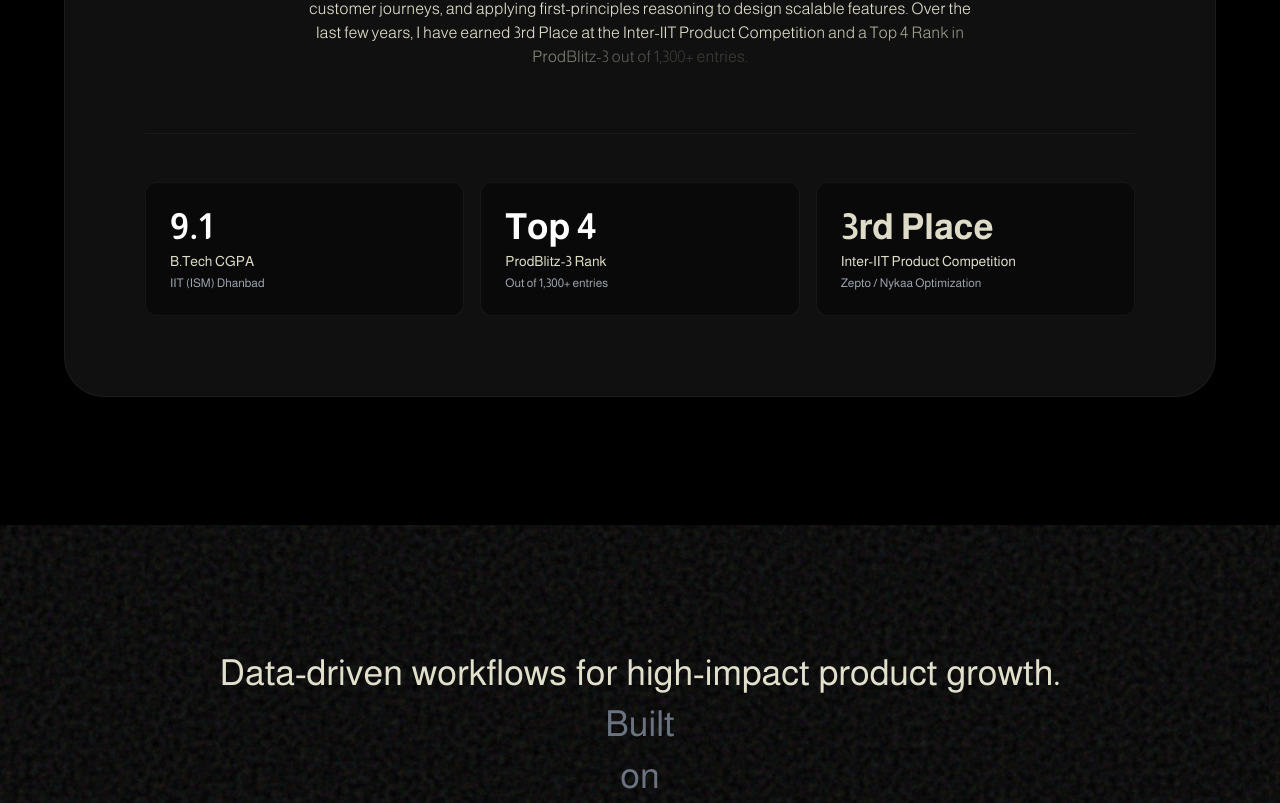
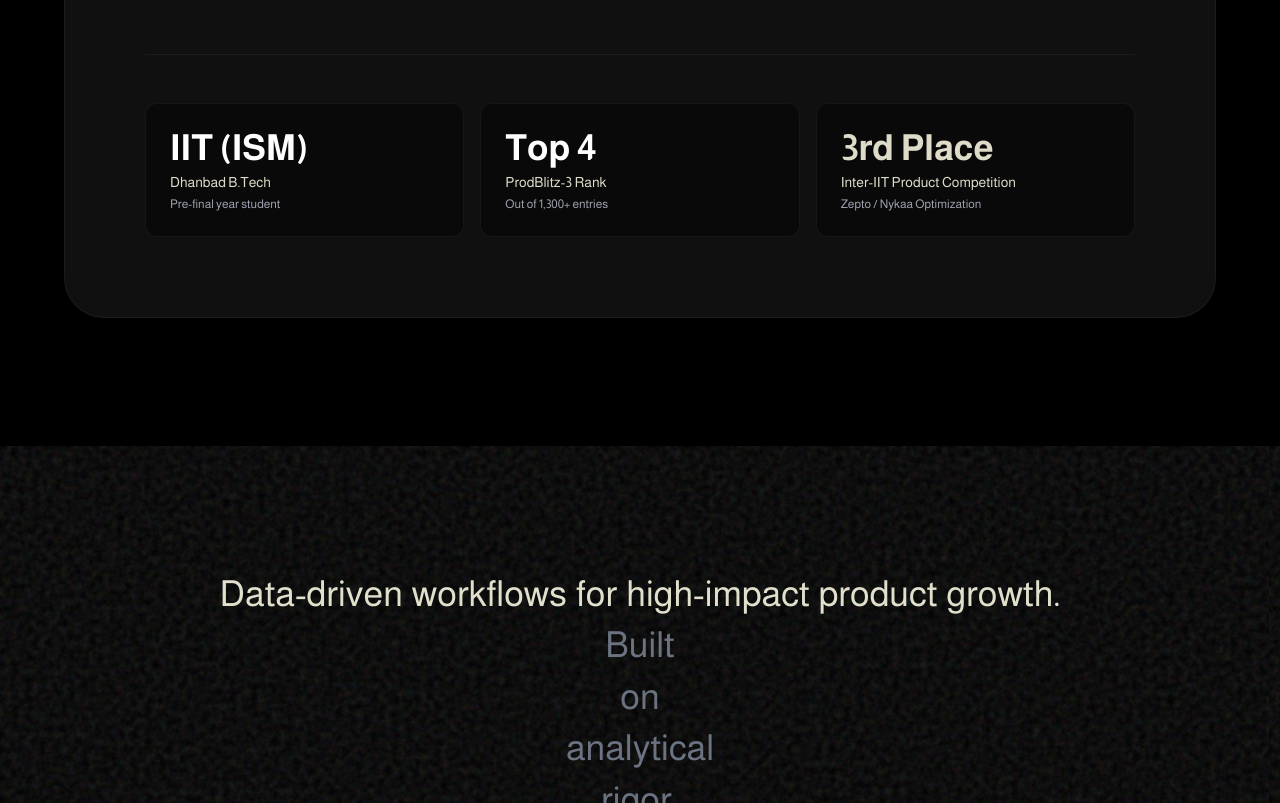
Before and after one commit to FocusedFalco/Portfolio, a Next.js app: page / in a window 1280 px wide. Shown: the part 1537-2340 px from the top of the page. Built offline with nearby package versions, Linux system fonts and the light colour scheme.

Commit message:
Remove 9.1 CGPA text from AboutSection and ResumeSection

```diff
--- a/src/components/AboutSection.tsx
+++ b/src/components/AboutSection.tsx
@@ -16,7 +16,7 @@ export default function AboutSection() {
     { text: "I am Rakshit Raj,", className: "font-normal text-white" },
     { text: "an aspiring Product Manager", className: "italic font-serif text-primary" },
     {
-      text: "pursuing B.Tech at IIT (ISM) Dhanbad with a 9.1 CGPA.",
+      text: "pursuing B.Tech at IIT (ISM) Dhanbad.",
       className: "font-normal text-white",
     },
   ];
@@ -61,9 +61,9 @@ export default function AboutSection() {
         {/* Key Metrics Grid */}
         <div className="grid grid-cols-1 md:grid-cols-3 gap-4 pt-12 border-t border-white/5 text-left">
           <div className="p-6 rounded-xl bg-black/40 border border-white/5 space-y-1">
-            <span className="text-3xl sm:text-4xl font-bold text-white block">9.1</span>
-            <span className="text-sm font-medium text-primary block">B.Tech CGPA</span>
-            <span className="text-xs text-gray-400 block">IIT (ISM) Dhanbad</span>
+            <span className="text-3xl sm:text-4xl font-bold text-white block">IIT (ISM)</span>
+            <span className="text-sm font-medium text-primary block">Dhanbad B.Tech</span>
+            <span className="text-xs text-gray-400 block">Pre-final year student</span>
           </div>
 
           <div className="p-6 rounded-xl bg-black/40 border border-white/5 space-y-1">
--- a/src/components/ResumeSection.tsx
+++ b/src/components/ResumeSection.tsx
@@ -15,7 +15,7 @@ export default function ResumeSection() {
             Academic &amp; Professional Profile
           </h3>
           <p className="text-sm text-gray-300 font-light leading-relaxed">
-            Highlights academic background at <strong className="text-white font-semibold">IIT (ISM) Dhanbad (9.1 GPA)</strong>, Inter-IIT product case awards (3rd place), ProdBlitz-3 top 4, Sherlock Studio internship, and structured PM capabilities.
+            Highlights academic background at <strong className="text-white font-semibold">IIT (ISM) Dhanbad</strong>, Inter-IIT product case awards (3rd place), ProdBlitz-3 top 4, Sherlock Studio internship, and structured PM capabilities.
           </p>
         </div>
 
```
